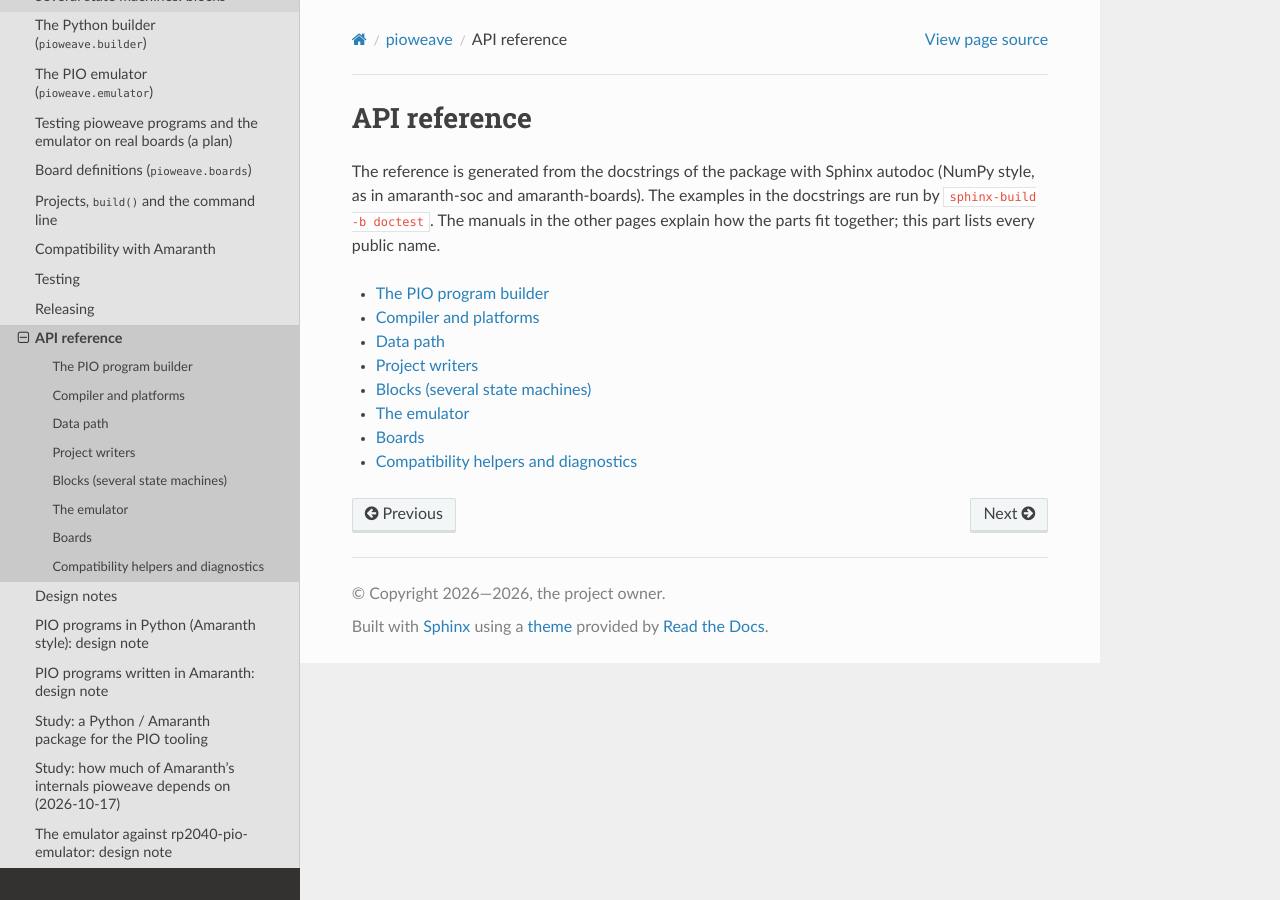
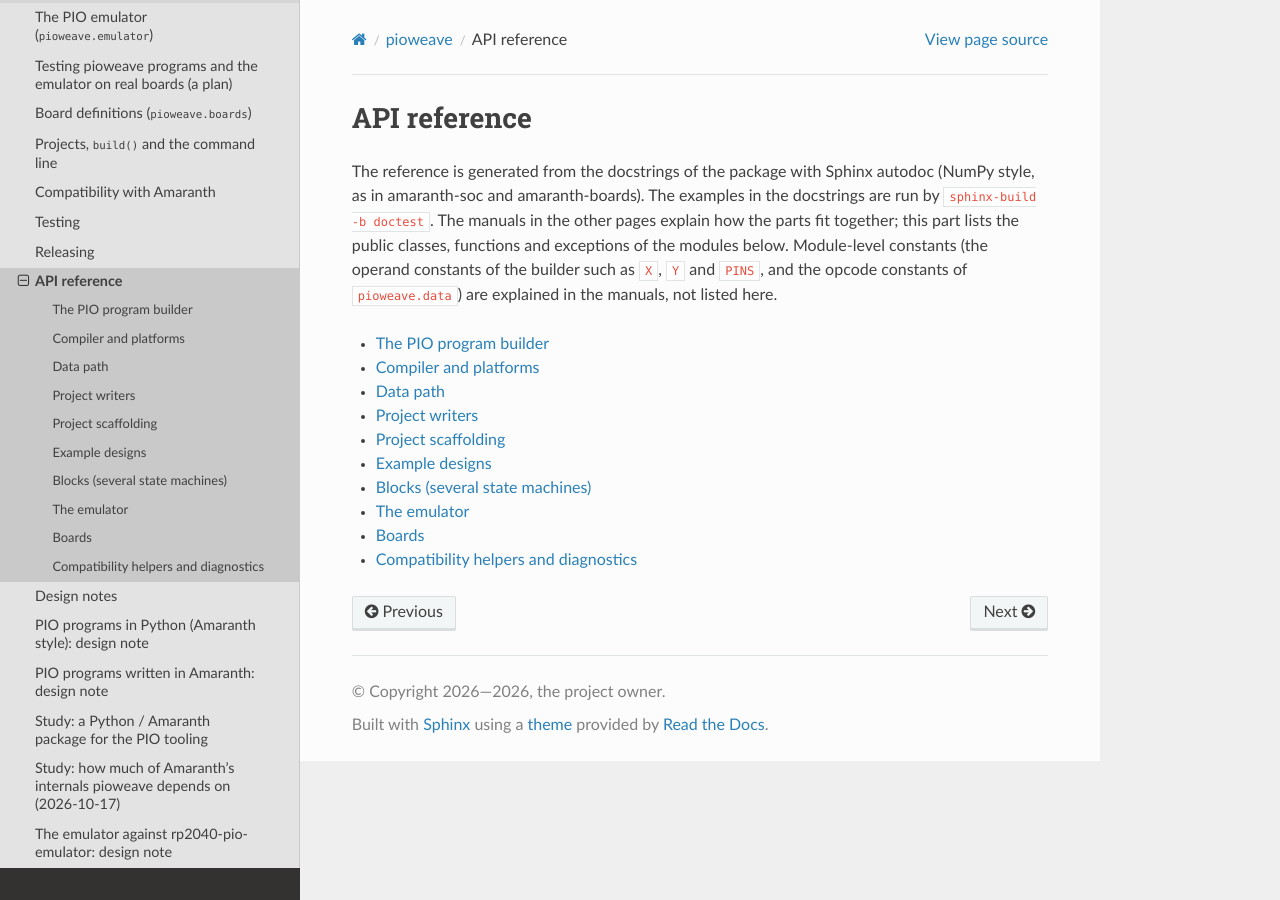
Before and after one commit to youprint/pioweave, a Sphinx documentation site: the page built from docs/reference/index.rst, in a window 1280 px wide. Built offline with Sphinx 7.4.7 and the Read the Docs theme 3.1.0, drawn with Linux system fonts in a browser that asks for light colours; some of the changed text lies outside the part shown.

Commit message:
Fix COR-22: API reference pages for pioweave.scaffold and pioweave.designs, honest scope sentence
Co-Authored-By: Claude Sonnet 5.5 <noreply@anthropic.com>
Claude-Session: https://claude.ai/code/session_01DV1zUNWHufu6m47todAnVy

```diff
--- a/docs/reference/index.rst
+++ b/docs/reference/index.rst
@@ -2,7 +2,7 @@ API reference
 =============
 
 The reference is generated from the docstrings of the package with Sphinx autodoc (NumPy style, as in amaranth-soc and amaranth-boards). The examples in the
-docstrings are run by ``sphinx-build -b doctest``. The manuals in the other pages explain how the parts fit together; this part lists every public name.
+docstrings are run by ``sphinx-build -b doctest``. The manuals in the other pages explain how the parts fit together; this part lists the public classes, functions and exceptions of the modules below. Module-level constants (the operand constants of the builder such as ``X``, ``Y`` and ``PINS``, and the opcode constants of ``pioweave.data``) are explained in the manuals, not listed here.
 
 .. toctree::
    :maxdepth: 1
@@ -11,6 +11,8 @@ docstrings are run by ``sphinx-build -b doctest``. The manuals in the other page
    compiler
    data
    project
+   scaffold
+   designs
    block
    emulator
    boards
--- /dev/null
+++ b/docs/reference/scaffold.rst
@@ -0,0 +1,5 @@
+Project scaffolding
+===================
+
+.. automodule:: pioweave.scaffold
+   :members: scaffold, ScaffoldError, template_names, TEMPLATES
```
Also changed, not shown: docs/reference/designs.rst (added, +8 -0 lines).
